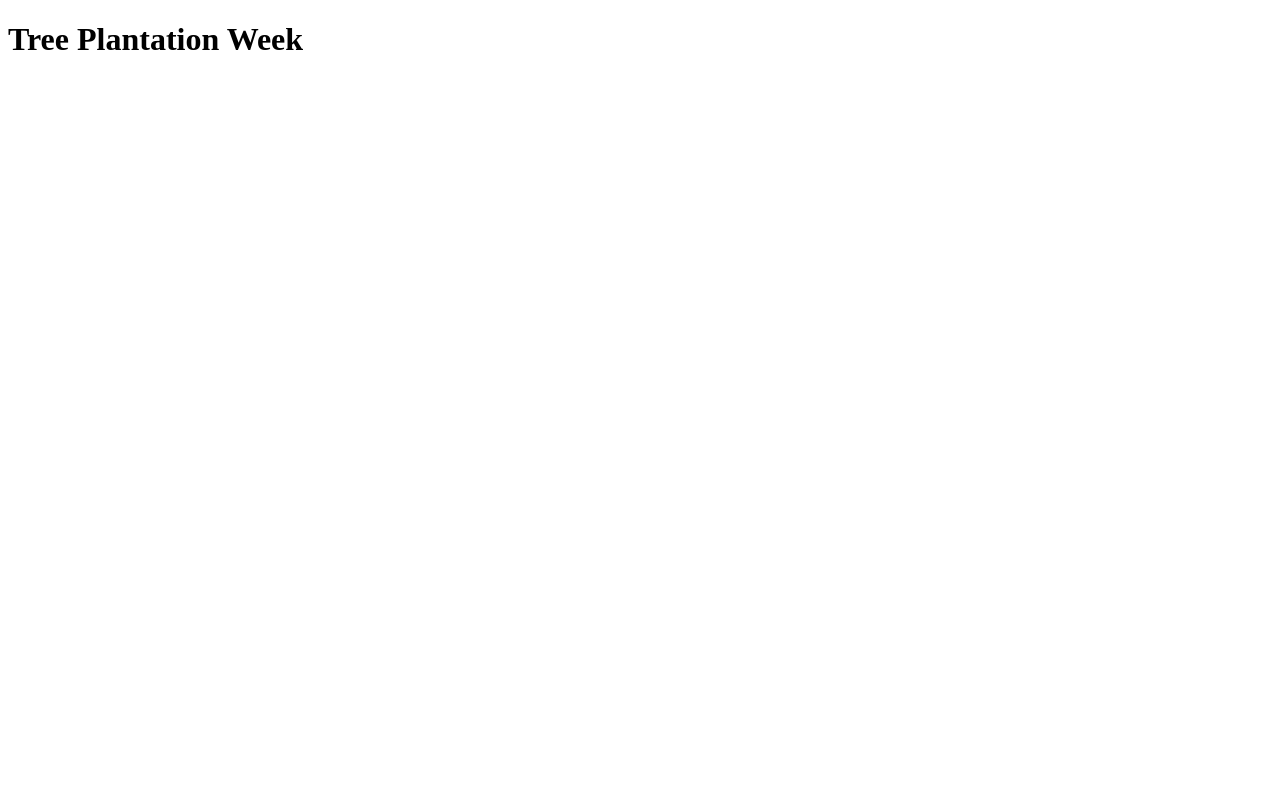
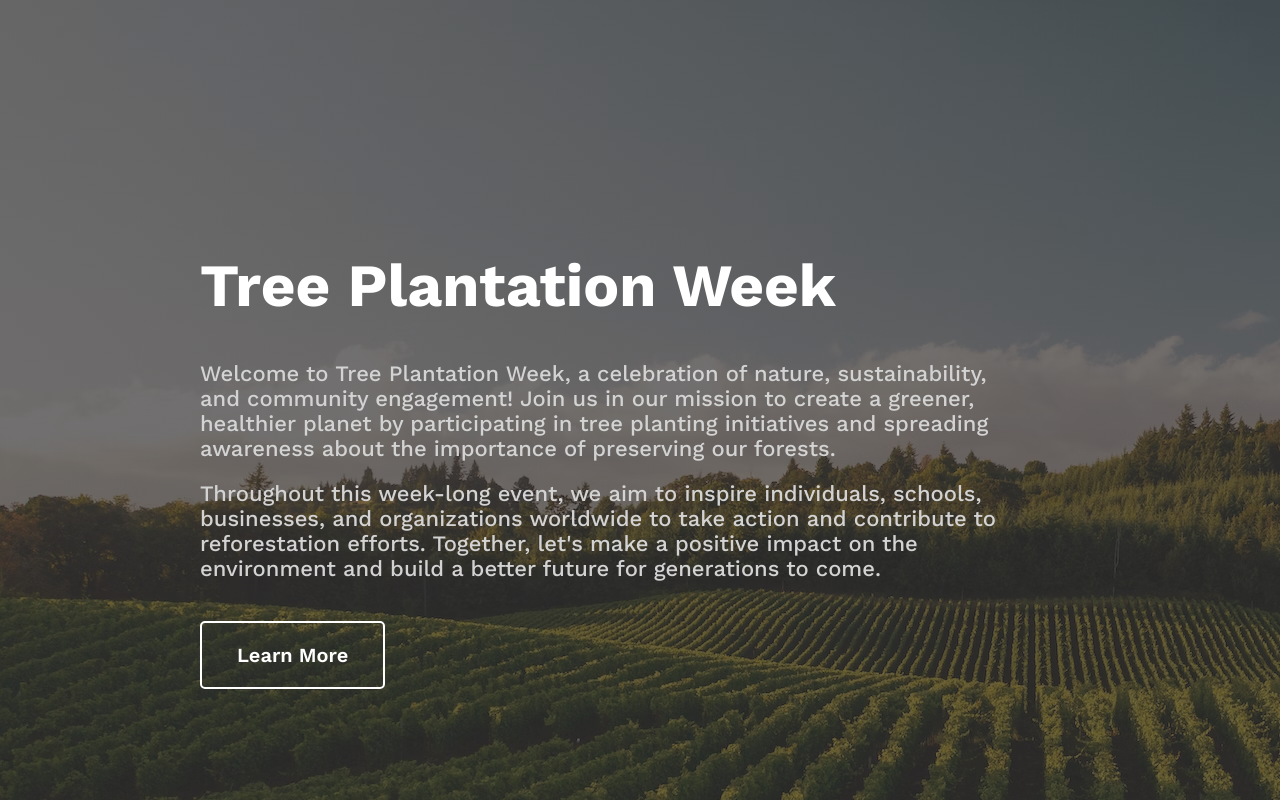
Before and after one commit to Mh-Monzil/tree-plantation-week, a plain HTML site: page index.html in a window 1280 px wide. Drawn offline with nearby package versions, Linux system fonts and the light colour scheme.

Commit message:
images,paragraph and a button added

```diff
--- a/index.html
+++ b/index.html
@@ -3,9 +3,15 @@
 <head>
     <meta charset="UTF-8">
     <meta name="viewport" content="width=device-width, initial-scale=1.0">
+    <link rel="stylesheet" href="style.css">
     <title>Tree Plantation</title>
 </head>
 <body>
-    <h1>Tree Plantation Week</h1>
+    <div class="banner">
+        <h1 class="banner-title">Tree Plantation Week</h1>
+        <p>Welcome to Tree Plantation Week, a celebration of nature, sustainability, and community engagement! Join us in our mission to create a greener, healthier planet by participating in tree planting initiatives and spreading awareness about the importance of preserving our forests. </p>
+        <p>Throughout this week-long event, we aim to inspire individuals, schools, businesses, and organizations worldwide to take action and contribute to reforestation efforts. Together, let's make a positive impact on the environment and build a better future for generations to come.</p>
+        <button class="banner-btn">Learn More</button>
+    </div>
 </body>
 </html>
--- /dev/null
+++ b/style.css
@@ -0,0 +1,44 @@
+@import url('https://fonts.googleapis.com/css2?family=Work+Sans:ital,wght@0,200;0,300;0,400;0,500;0,600;0,700;0,800;0,900;1,400&display=swap');
+*{
+    margin: 0;
+    padding: 0;
+    box-sizing: border-box;
+    font-family: 'Work Sans', sans-serif;
+}
+
+.banner{
+    width: 100%;
+    height: 100vh;
+    background: linear-gradient(180deg, rgba(9,9,9,0.5115740740740741) 0%, rgba(51,48,48,0.6923144257703081) 0%), url('images/banner.avif');
+    background-size: center;
+    padding: 250px 200px;
+}
+.banner-title{
+    color: #FFF;
+    text-align: left;
+    margin-bottom: 40px;
+    font-size: 60px;
+    font-weight: 700;
+}
+.banner p{
+    width: 800px;
+    font-size: 22px;
+    font-weight: 500;
+    color: lightgray;
+    margin-top: 20px;
+}
+
+.banner-btn{
+    background-color: transparent;
+    color: #FFF;
+    border: 2px solid #FFF;
+    border-radius: 5px;
+    padding: 20px 35px;
+    font-size: 20px;
+    font-weight: 600;
+    margin-top: 40px;
+}
+.banner-btn:hover{
+    box-shadow: 2px 2px 10px 2px #FFF;
+    cursor: pointer;
+}
```
Also changed, not shown: images/banner.avif (added).
